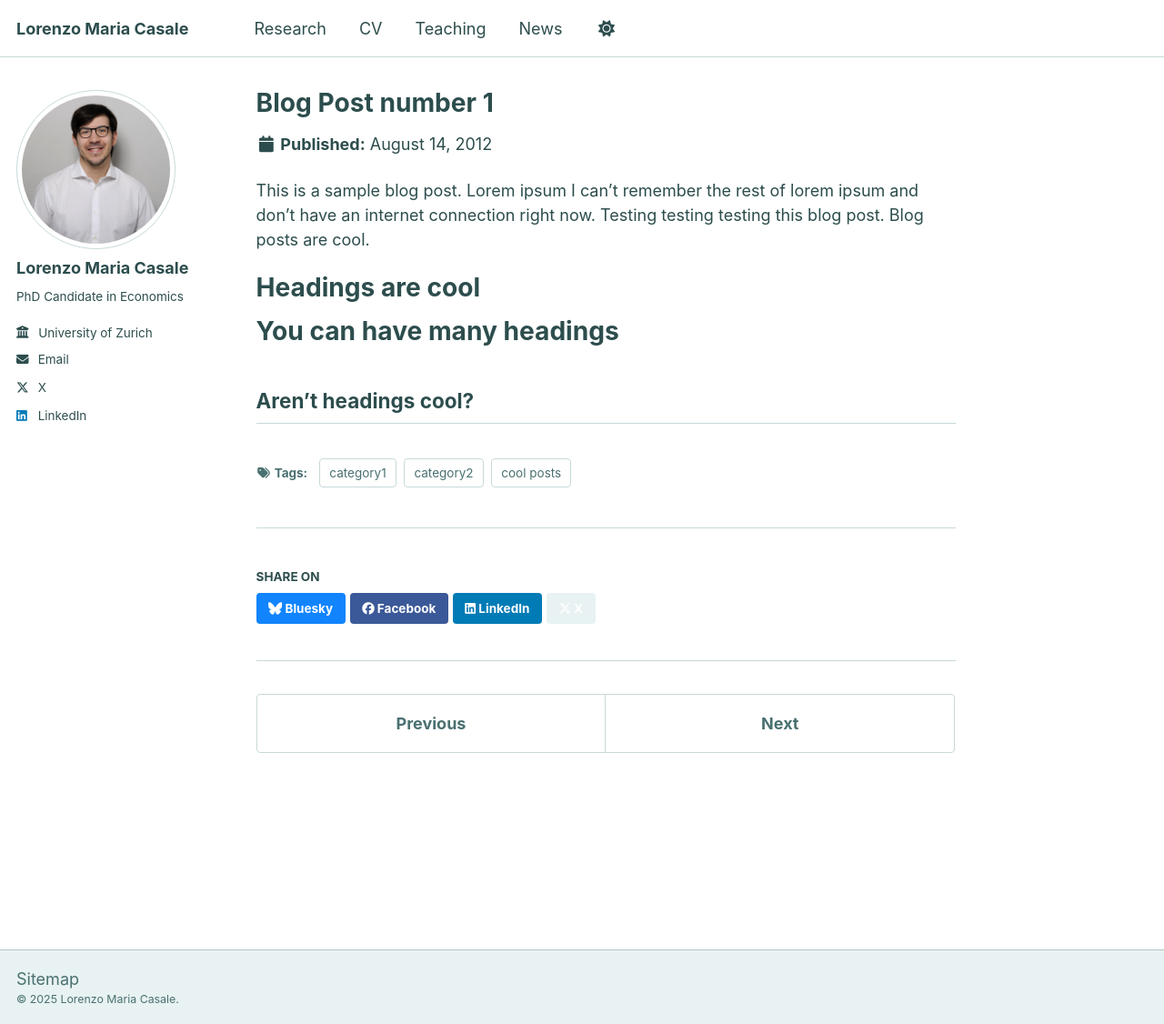
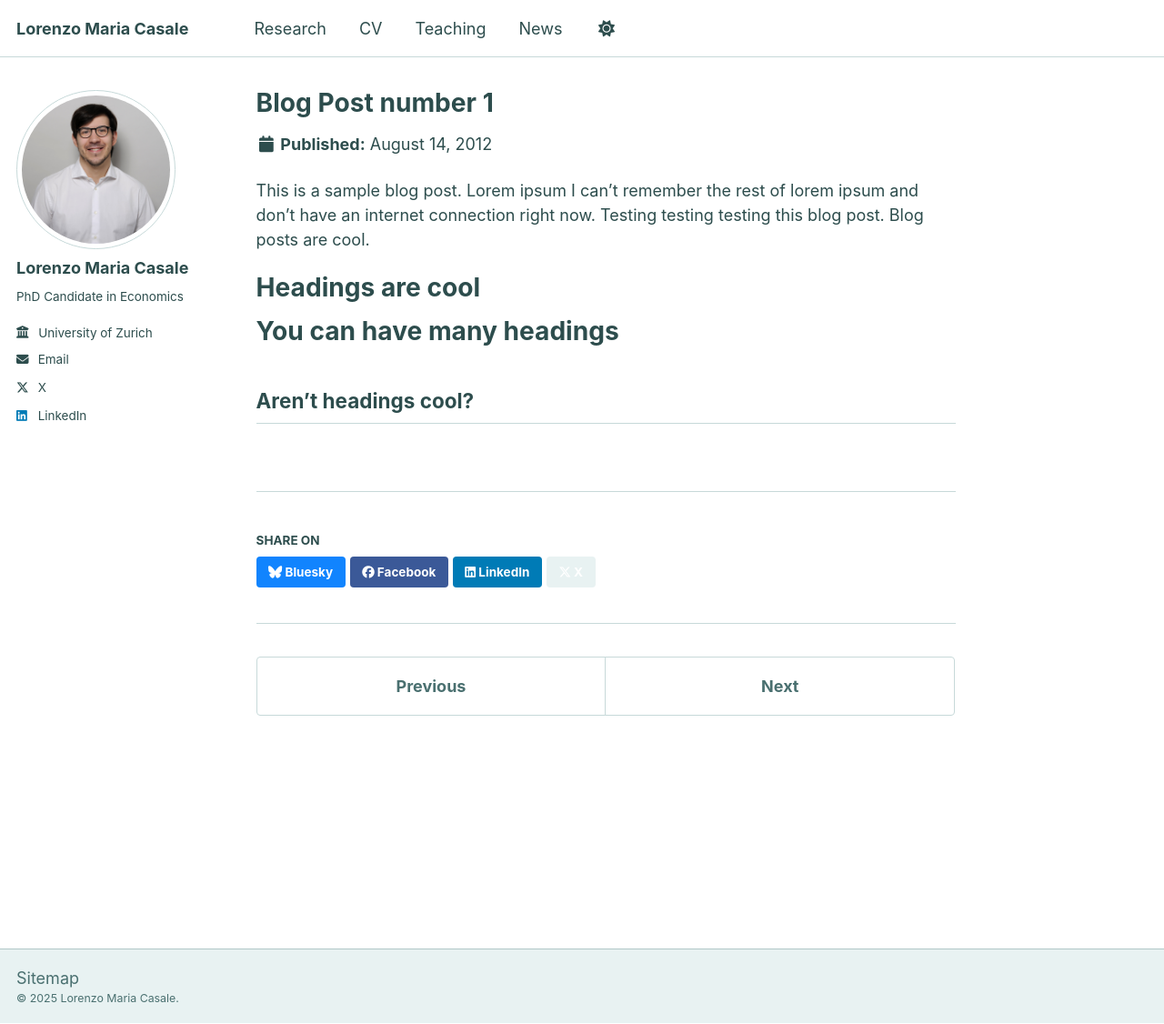
Before and after one commit to lorenzomariacasale/lorenzomariacasale.github.io, a Jekyll site: the page built from _news/2012-08-14-blog-post-1.md, in a window 1280 px wide and 1126 px high. Shown: the whole window at 91% size. Built offline with Jekyll 4.4.1, drawn with Linux system fonts in a browser that asks for light colours.

Commit message:
Second Trial News Section

```diff
--- a/_news/2012-08-14-blog-post-1.md
+++ b/_news/2012-08-14-blog-post-1.md
@@ -2,10 +2,7 @@
 title: 'Blog Post number 1'
 date: 2012-08-14
 permalink: /news/2012/08/blog-post-1/
-tags:
-  - cool posts
-  - category1
-  - category2
+norender: true
 ---
 
 This is a sample blog post. Lorem ipsum I can't remember the rest of lorem ipsum and don't have an internet connection right now. Testing testing testing this blog post. Blog posts are cool.
```
